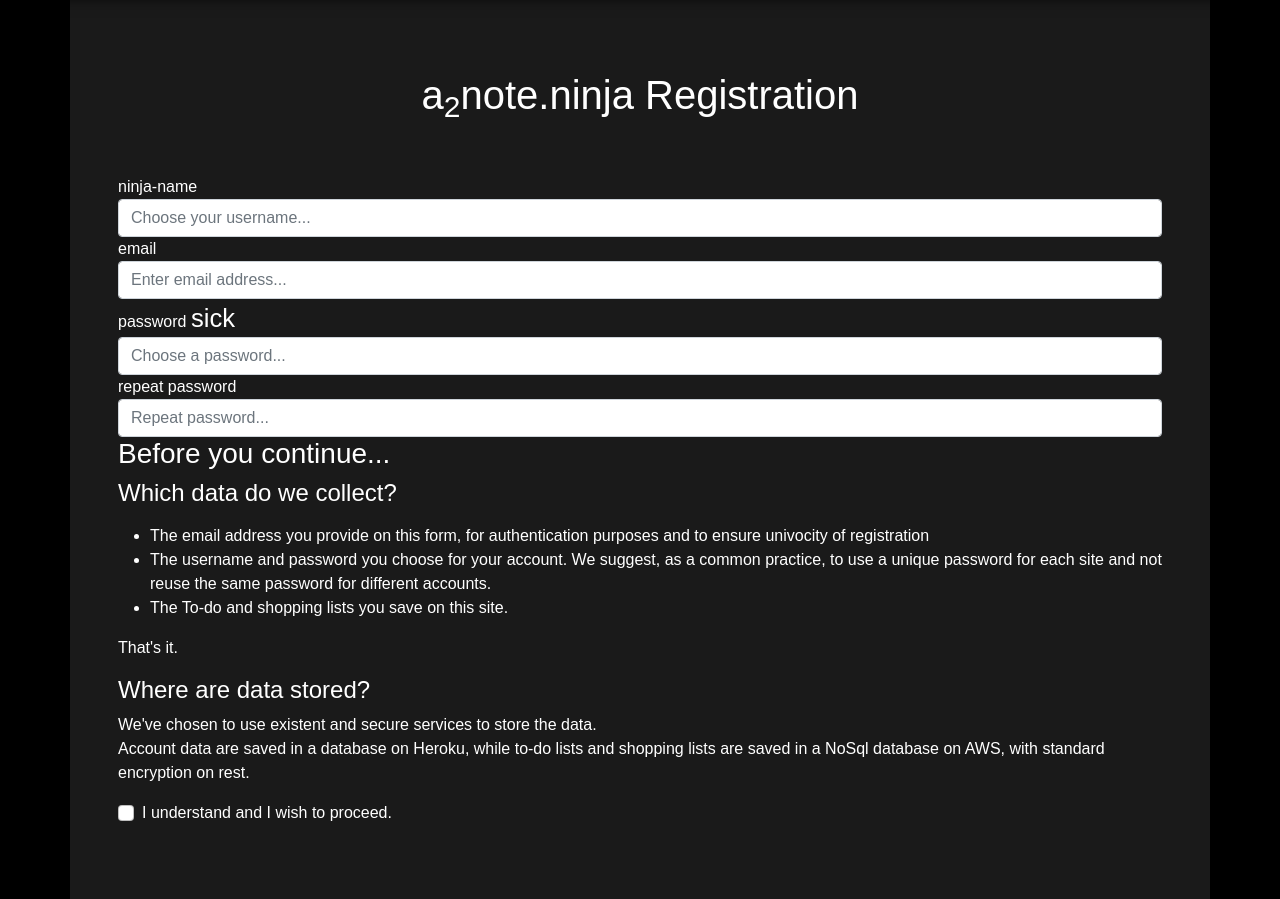
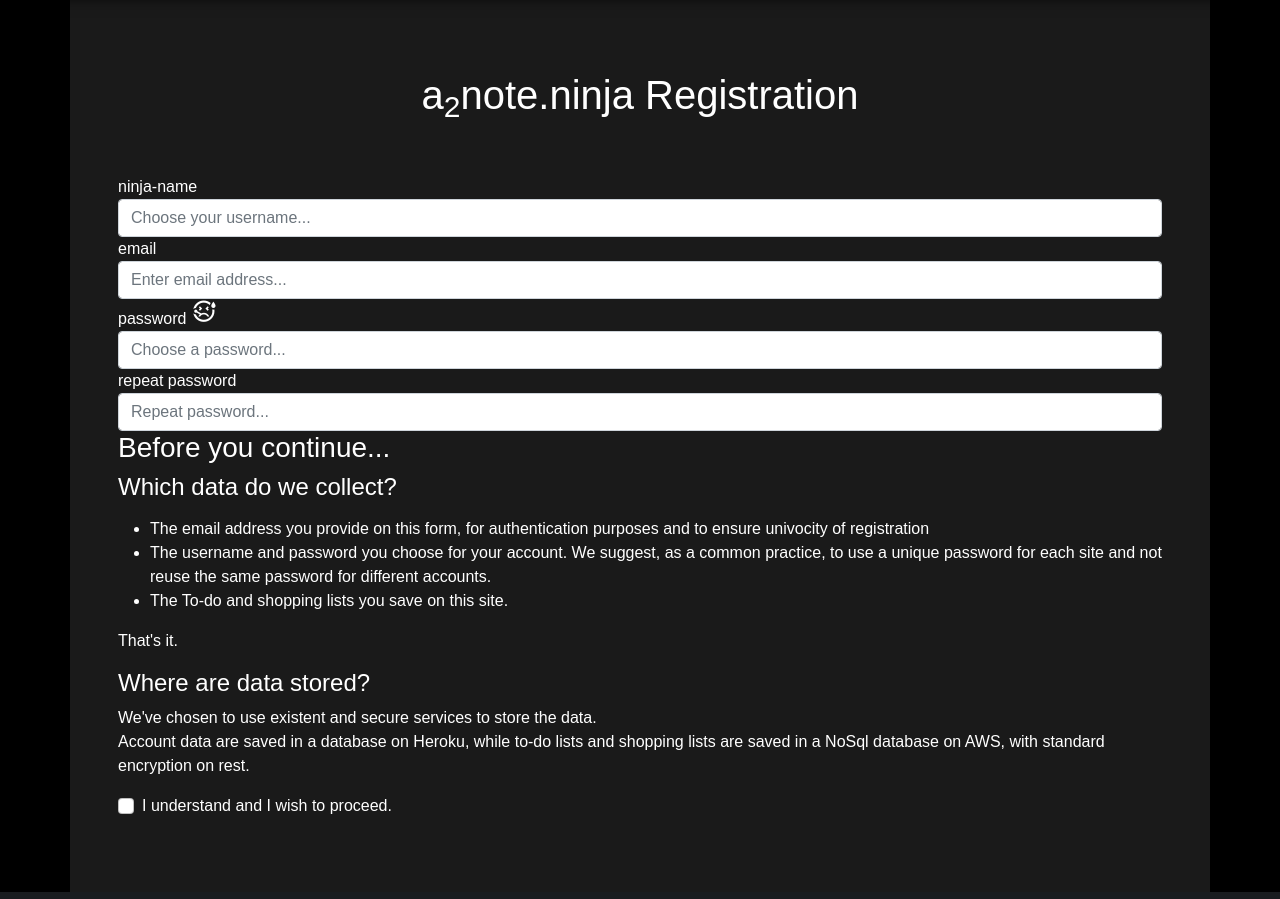
Before and after one commit to alessandro-amadelli/a2note.ninja, a Django app: page /register/ in a window 1280 px wide. Shown: the part 87-986 px from the top of the page. Run offline with Django 3.2, Linux system fonts and the light colour scheme; some libraries are stand-ins or nearby versions.

Commit message:
Fixed icon in register page that was not visible

```diff
--- a/a2note/templates/a2note/layout.html
+++ b/a2note/templates/a2note/layout.html
@@ -12,11 +12,10 @@
     <link rel="manifest" href="{% static 'a2note/manifest.webmanifest' %}">
     <script src="{% static 'a2note/app.js' %}"></script>
 
-
     <!-- Bootstrap CSS -->
     <link href="https://cdn.jsdelivr.net/npm/bootstrap@5.1.3/dist/css/bootstrap.min.css" rel="stylesheet" integrity="sha384-1BmE4kWBq78iYhFldvKuhfTAU6auU8tT94WrHftjDbrCEXSU1oBoqyl2QvZ6jIW3" crossorigin="anonymous">
 
-    <!-- Google material icons -->
+    <!-- Google material symbols -->
     <link href="https://fonts.googleapis.com/css2?family=Material+Symbols+Outlined" rel="stylesheet" />
 
     <!-- Style sheet -->
--- a/a2note/templates/a2note/register.html
+++ b/a2note/templates/a2note/register.html
@@ -40,7 +40,7 @@
         <input type="email" class="form-control formInput" id="email" name="email" placeholder="{% translate 'Enter email address...' %}" value="{{ email }}" required>
       </div>
       <div class="form-group">
-        <label for="password0">password <span id="pswStrengthSpan"><span class="material-icons" style="font-size:1.6rem;">sick</span></span></label>
+        <label for="password0">password <span id="pswStrengthSpan"><span class="material-symbols-outlined" style="font-size:1.6rem;">sick</span></span></label>
         <input type="password" class="form-control formInput" id="password0" name="password0" placeholder="{% translate 'Choose a password...' %}" autocomplete="off" required>
       </div>
       <div class="form-group">
```
